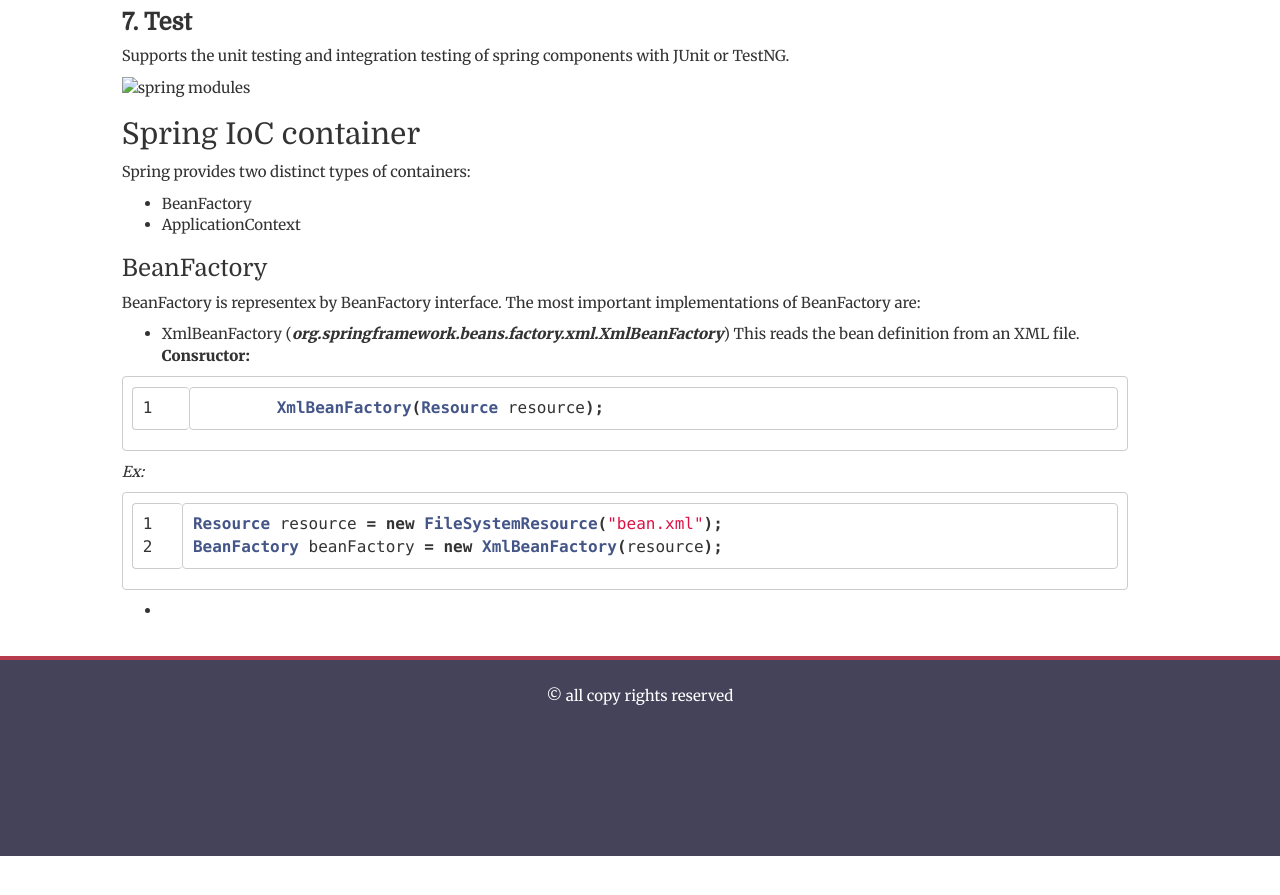
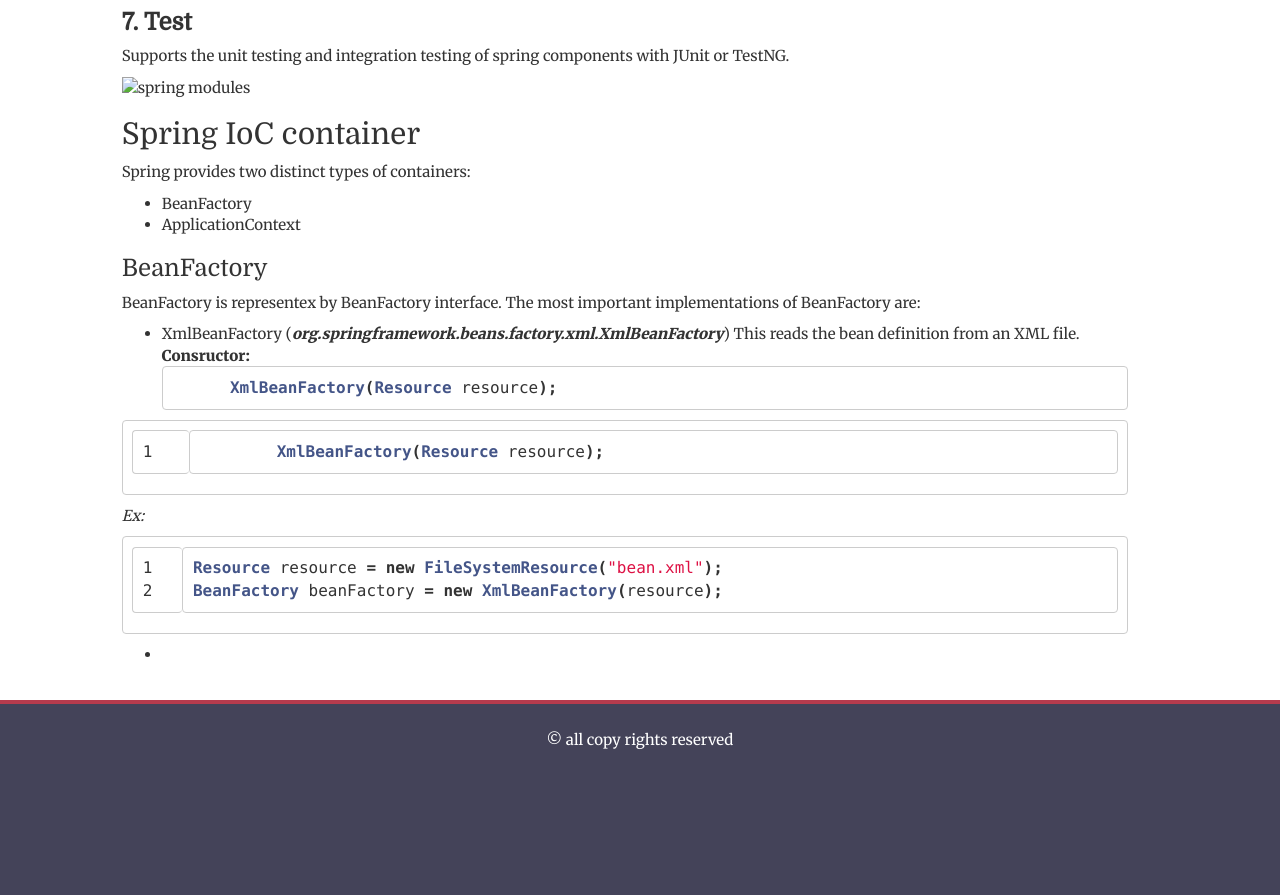
Before and after one commit to deepaksama/deepaksama.github.io, a Jekyll site: the page built from _posts/springcore/2017-03-04-Spring-Core-Tutorial.md, in a window 1280 px wide and 900 px high, scrolled down 1628 px. Shown: the top 895 px of the window. Built offline with Jekyll 4.4.1, drawn with Linux system fonts in a browser that asks for light colours; nearby versions of some CDN libraries; some web fonts are replaced; before the commit the page ends 2484 px from its top, so only the background shows below that.

Commit message:
Updated 2017-03-04-Spring-Core-Tutorial.md

````diff
--- a/_posts/springcore/2017-03-04-Spring-Core-Tutorial.md
+++ b/_posts/springcore/2017-03-04-Spring-Core-Tutorial.md
@@ -82,6 +82,9 @@
 * XmlBeanFactory (___org.springframework.beans.factory.xml.XmlBeanFactory___)
 This reads the bean definition from an XML file.
 __Consructor:__
+```java
+		XmlBeanFactory(Resource resource);
+```
 
 {% highlight java linenos %}
 	XmlBeanFactory(Resource resource);
````
